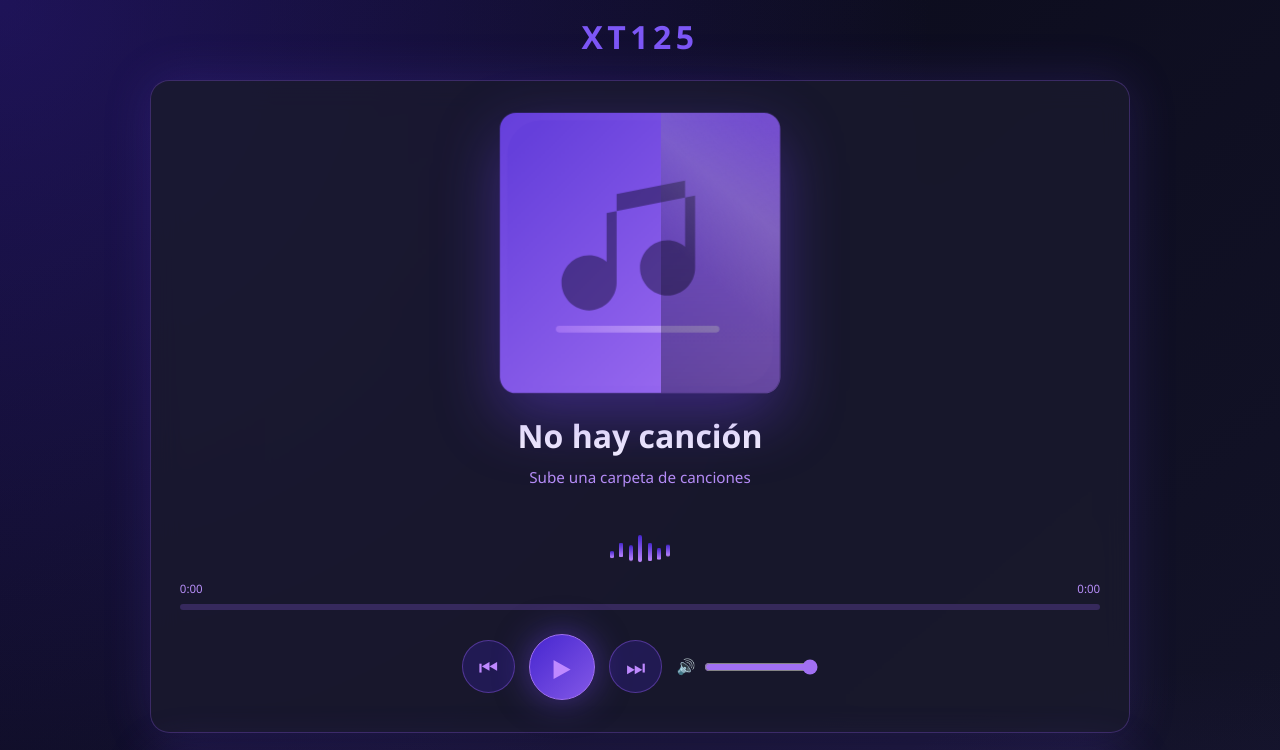
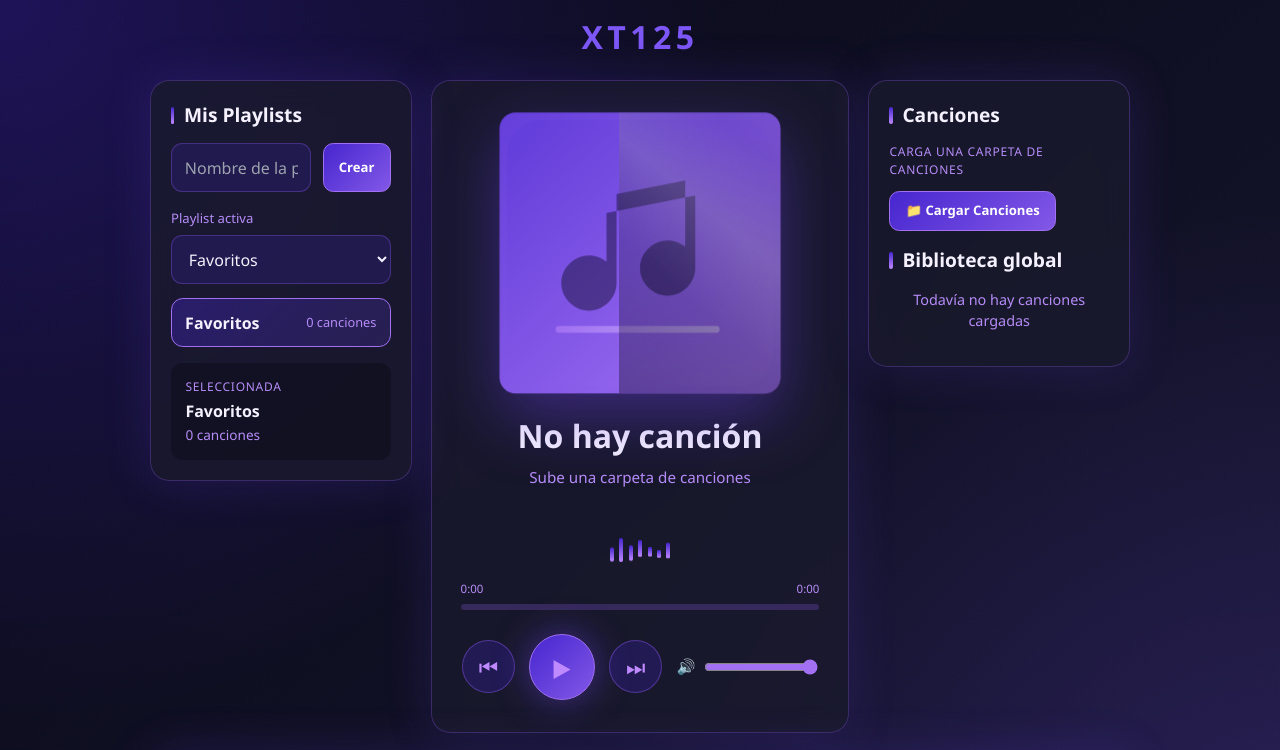
Before and after one commit to Goloso0006/music_player_xt125_song, a React (Vite) app: page / in a window 1280 px wide. Shown: the top 750 px of the page. Built offline with nearby package versions, Linux system fonts and the light colour scheme.

Commit message:
update ui

```diff
--- a/src/App.tsx
+++ b/src/App.tsx
@@ -119,7 +119,7 @@ function App() {
 
             addSongToPlaylist(selectedPlaylist.name, song)
           }}
-          addButtonLabel={`Agregar a ${selectedPlaylist?.name ?? "playlist"}`}
+          addButtonLabel={`Add ${selectedPlaylist?.name ?? "playlist"}`}
           emptyMessage="Todavía no hay canciones cargadas"
         />
       </section>
--- a/src/components/SongList.tsx
+++ b/src/components/SongList.tsx
@@ -45,7 +45,7 @@ const SongList = ({
               <p className="song-duration">{song.artist} · {formatDuration(song.duration)}</p>
             </div>
             <div className="song-actions">
-              {onPlay && <button className="btn btn-secondary" type="button" onClick={() => onPlay(song)}>▶ Reproducir</button>}
+              {onPlay && <button className="btn btn-secondary" type="button" onClick={() => onPlay(song)}>▶ Play</button>}
               {onAddToPlaylist && (
                 <button className="btn btn-secondary" type="button" onClick={() => onAddToPlaylist(song)}>
                 {addButtonLabel}
--- a/src/index.css
+++ b/src/index.css
@@ -41,12 +41,18 @@ body {
   width: min(980px, 100% - 2rem);
   margin: 0 auto;
   padding: 0.8rem 0 2.4rem;
-  display: flex;
-  flex-direction: column;
+  display: grid;
+  grid-template-columns: minmax(210px, 1fr) minmax(320px, 1.6fr) minmax(210px, 1fr);
+  grid-template-areas:
+    "header header header"
+    "playlists player songs"
+    "tracks tracks tracks";
+  align-items: start;
   gap: 1.2rem;
 }
 
 .app-header {
+  grid-area: header;
   text-align: center;
   animation: slideDown 0.65s ease-out;
 }
@@ -173,6 +179,7 @@ body {
 }
 
 .player-main {
+  grid-area: player;
   padding: 2rem 1.8rem;
 }
 
@@ -339,6 +346,7 @@ body {
 }
 
 .playlist-section {
+  grid-area: playlists;
   animation-delay: 0.12s;
 }
 
@@ -473,10 +481,12 @@ body {
 }
 
 .panel-songs {
+  grid-area: songs;
   animation-delay: 0.2s;
 }
 
 .panel-playlist-tracks {
+  grid-area: tracks;
   animation-delay: 0.28s;
 }
 
@@ -610,6 +620,8 @@ body {
 @media (max-width: 780px) {
   .app-shell {
     width: min(980px, 100% - 1rem);
+    display: flex;
+    flex-direction: column;
     gap: 0.95rem;
   }
 
```
